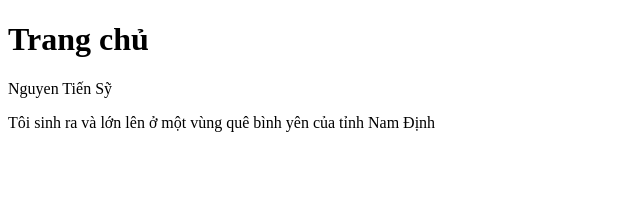
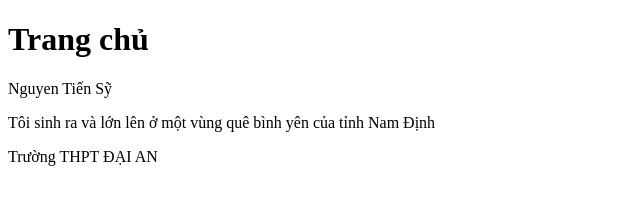
Before and after one commit to SyTom123/SaleApp, a plain HTML site: page index.html in a window 1280 px wide. Shown: the whole page, without its empty margins (0-640 px from the left). Drawn offline with Linux system fonts and the light colour scheme.

Commit message:
Update homepage

```diff
--- a/index.html
+++ b/index.html
@@ -9,5 +9,6 @@
     <h1>Trang chủ</h1>
     <p>Nguyen Tiến Sỹ</p>
     <p>Tôi sinh ra và lớn lên ở một vùng quê bình yên của tỉnh Nam Định</p>
+    <p>Trường THPT ĐẠI AN</p>
 </body>
 </html>
```
